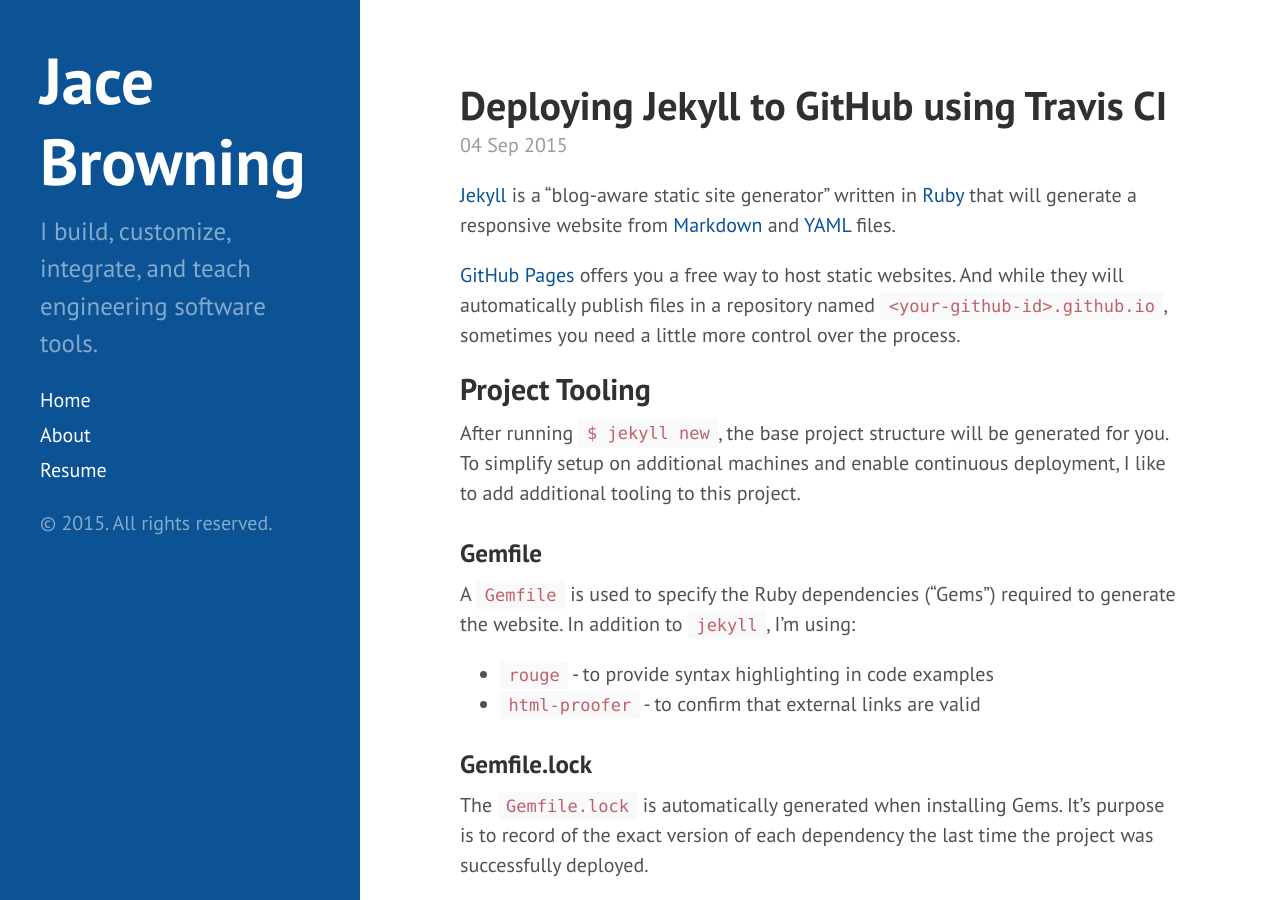
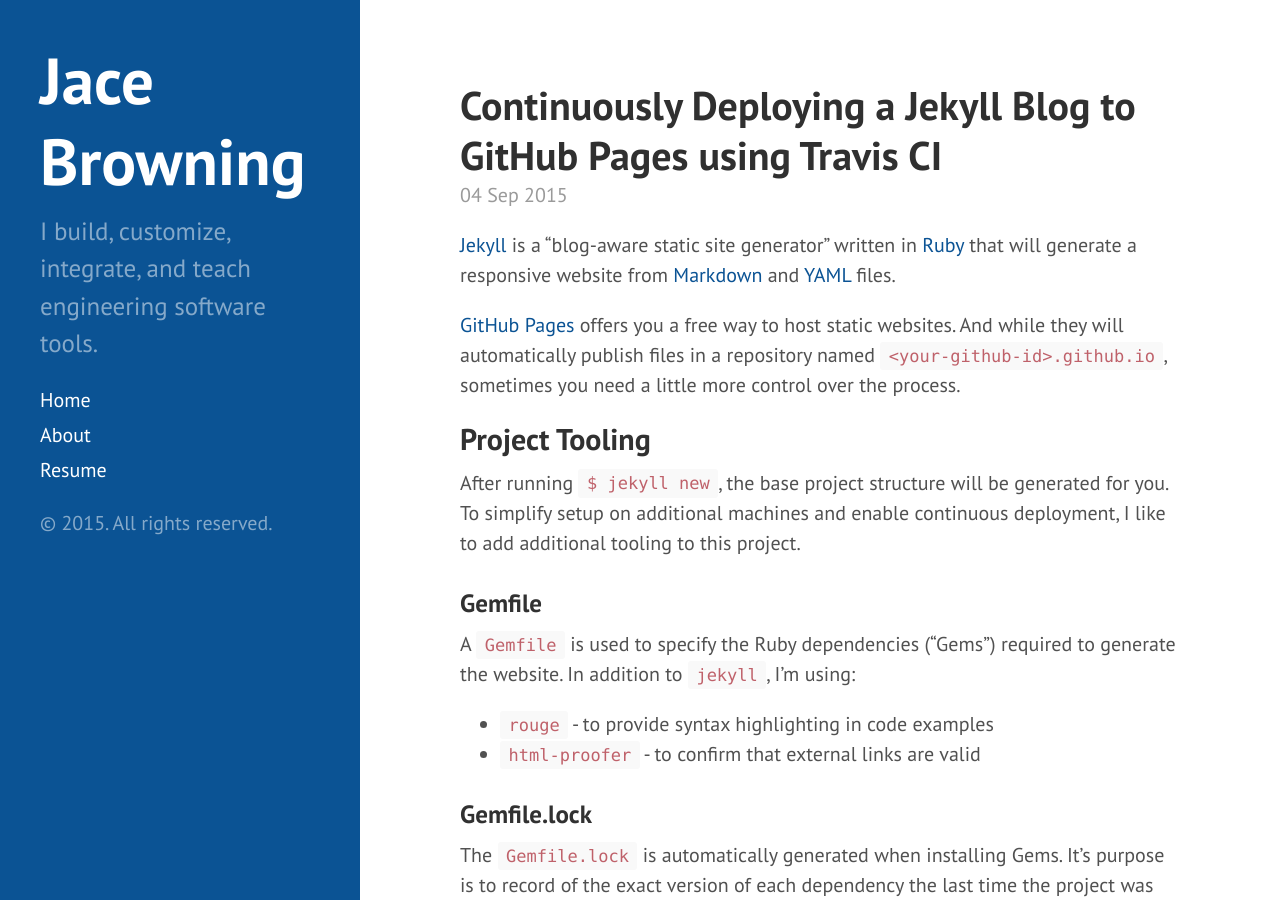
Before and after one commit to jacebrowning/jacebrowning.info, a Jekyll site: the page built from _posts/2015-09-04-deploying-jekyll-to-github-pages-with-travis.md, in a window 1280 px wide and 900 px high. Built offline with Jekyll 4.4.1, drawn with Linux system fonts in a browser that asks for light colours; Markdown is read by kramdown in place of the engine named in the settings.

Commit message:
Clarify that this is about continuous deployment

```diff
--- a/_posts/2015-09-04-deploying-jekyll-to-github-pages-with-travis.md
+++ b/_posts/2015-09-04-deploying-jekyll-to-github-pages-with-travis.md
@@ -1,6 +1,6 @@
 ---
 layout: post
-title: Deploying Jekyll to GitHub using Travis CI
+title: Continuously Deploying a Jekyll Blog to GitHub Pages using Travis CI
 tags:
 - jekyll
 - github
```
